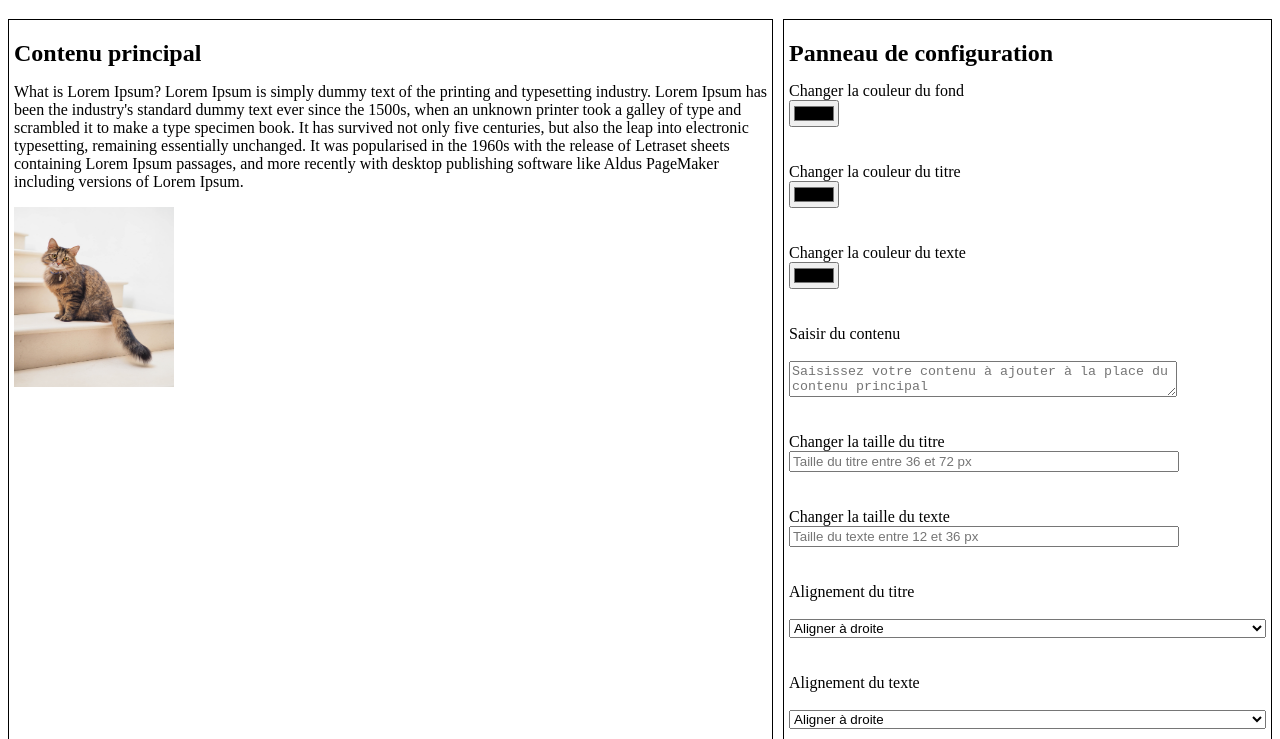
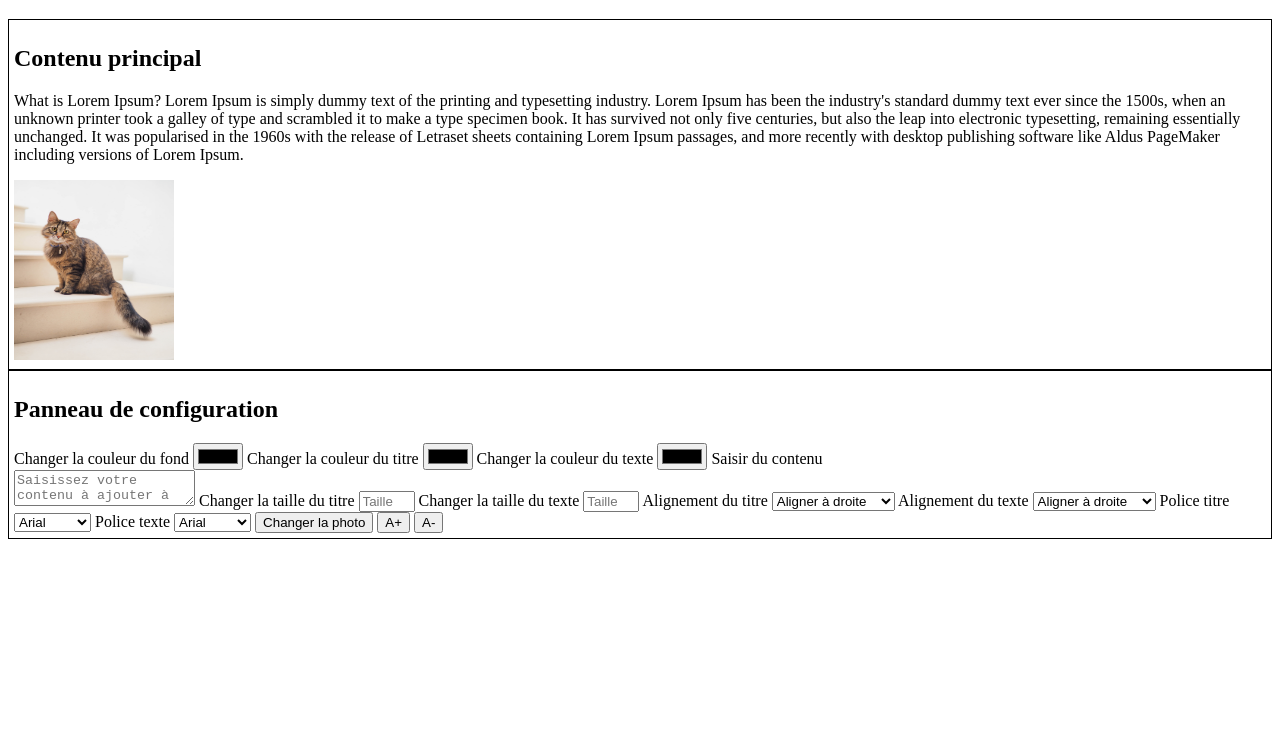
Before and after one commit to NevenB/tp-html-css-js, a plain HTML site: page index.html in a window 1280 px wide. Shown: the part 61-800 px from the top of the page. Drawn offline with Linux system fonts and the light colour scheme.

Commit message:
Finition HTML

```diff
--- a/index.html
+++ b/index.html
@@ -9,6 +9,7 @@
     <link rel="stylesheet" href="style.css">
 
 </head>
+
 <body>
     <h1>Manipulation du DOM</h1>
     <div id="parent">
@@ -28,58 +29,46 @@
             <form>
                 <label for="background_color">Changer la couleur du fond</label>
                 <input type="color" id="background_color" name="background_color">
-            <br><br>
                 <label for="title_color">Changer la couleur du titre</label>
                 <input type="color" id="title_color" name="title_color">
-            <br><br>
                 <label for="text_color">Changer la couleur du texte</label>
                 <input type="color" id="text_color" name="text_color">
-            <br><br>
                 <label for="content">Saisir du contenu</label><br>
                 <textarea id="content" name="content"
                     placeholder="Saisissez votre contenu à ajouter à la place du contenu principal"></textarea>
-            <br><br>
                 <label for="title_size">Changer la taille du titre</label>
                 <input type="number" id="title_size" name="title_size" min="36" max="72"
                     placeholder="Taille du titre entre 36 et 72 px">
-            <br><br>
                 <label for="text_size">Changer la taille du texte</label>
                 <input type="number" id="text_size" name="text_size" min="12" max="36"
                     placeholder="Taille du texte entre 12 et 36 px">
-            <br><br>
                 <label for="title-align">Alignement du titre</label>
-            <br>
                 <select id="title-align" name="title-align">
                     <option value="Right">Aligner à droite</option>
                     <option value="Left">Aligner à gauche</option>
                     <option value="Center">Aligner au centre</option>
                 </select>
-            <br><br>
                 <label for="text-align">Alignement du texte</label>
-            <br>
                 <select id="text-align" name="text-align">
                     <option value="Right">Aligner à droite</option>
                     <option value="Left">Aligner à gauche</option>
                     <option value="Center">Aligner au centre</option>
                 </select>
-            <br><br>
-            <label for "font-title">Police titre</label>
-            <br>
+                <label for="font-title">Police titre</label>
                 <select id="font-title" name="font-title">
                     <option value="Arial">Arial</option>
-                <option value "Viking">Viking</option>
+                    <option value="Viking">Viking</option>
                     <option value="Helvetica">Helvetica</option>
                 </select>
-            <br><br>
                 <label for="font-text">Police texte</label>
-            <br>
                 <select id="font-text" name="font-text">
                     <option value="Arial">Arial</option>
                     <option value="Viking">Viking</option>
                     <option value="Helvetica">Helvetica</option>
                 </select>
-            <br><br>
-            <input type="submit" value="changer ma photo">
+                <button type="button">Changer la photo</button>
+                <button type="button">A+</button>
+                <button type="button">A-</button>
             </form>
         </div>
 </body>
--- a/style.css
+++ b/style.css
@@ -1,37 +1,8 @@
-h2 {
-    margin: 15px 0px 15px 0px;
-}
-
-#parent{
-    display: flex;
-    justify-content: center;
-}
-
 #block1, #block2{
     border: 1px solid black;
     padding: 5px;
 }
-
-#block1{
-    width: 60%;
-    margin-right: 10px;
-}
-
-#block2{
-    width: 38%;
-}
-
 img {
     width : 160px;
     height : 180px;
 }
-
-#title_size, #text_size, #content{
-    width: 80%;
-}
-
-form{
-    display: flex;
-    flex-direction: column;
-
-}
```
Lines whose indentation alone changed are shown as unchanged.
